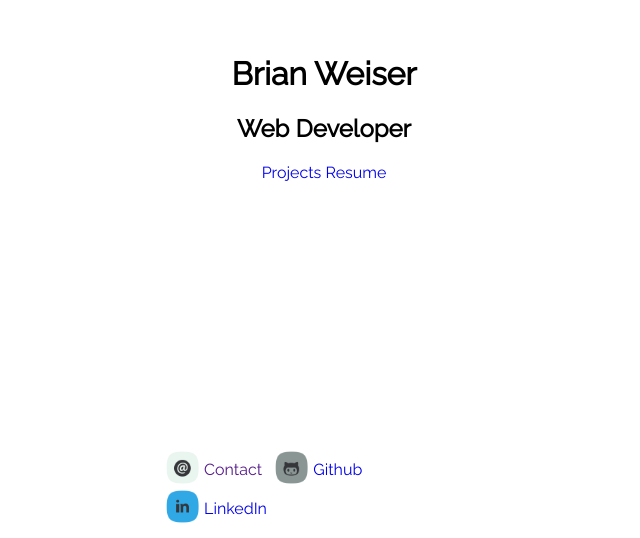
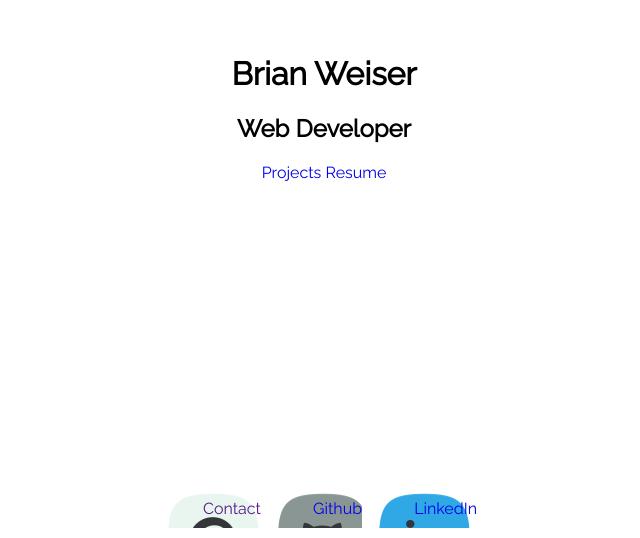
Before and after one commit to baw/imamathwiz.github.io, a plain HTML site: page index.html in a window 1280 px wide. Shown: the part 262-800 px from the top of the page, without its empty margins (316-956 px from the left). Drawn offline with nearby package versions, Linux system fonts and the light colour scheme.

Commit message:
move images to css background images

```diff
--- a/css/styles.css
+++ b/css/styles.css
@@ -16,7 +16,7 @@ footer, .main {
 }
 
 footer {
-  bottom:10px;
+  bottom:20px;
 }
 
 .mainLinks {
@@ -46,7 +46,7 @@ a:hover {
 
 .socialLinks {
   list-style:none;
-  width:318px;
+  width:322px;
   padding-left:0;
   margin:auto;
 }
@@ -62,8 +62,6 @@ a:hover {
 
 .socialLinks .text {
   display:inline-block;
-  position: relative;
-  top:-10px;
 }
 
 .socialLinks a:hover .text {
@@ -72,8 +70,24 @@ a:hover {
 }
 
 .footerLinkImg {
-  width:35px;
+  background-repeat: no-repeat;
+  padding-left: 40px;
+  padding-top: 10px;
+  padding-bottom: 10px;
 }
+
+.contact {
+  background-image:url(../img/contact_icon.png);
+}
+
+.github {
+  background-image:url(../img/github_icon.png);
+}
+
+.linkedin {
+  background-image:url(../img/linkedin_icon.png);
+}
+
 
 @media all and (min-height:400px) {
   .main {
--- a/index.html
+++ b/index.html
@@ -56,20 +56,17 @@
         <footer>
           <ul class="socialLinks">
             <li>
-              <a id="contact" href="">
-                <img class="footerLinkImg contact" src="img/contact_icon.png">
+              <a class="footerLinkImg contact" id="contact" href="">
                 <div class="text">Contact</div>
               </a>
             </li>
             <li>
-              <a href="https://github.com/imamathwiz">
-                <img class="footerLinkImg github" src="img/github_icon.png">
+              <a class="footerLinkImg github" href="https://github.com/imamathwiz">
                 <div class="text">Github</div>
               </a>
             </li>
             <li>
-              <a href="https://www.linkedin.com/in/brianandrewweiser">
-                <img class="footerLinkImg linkedin" src="img/linkedin_icon.png">
+              <a class="footerLinkImg linkedin" href="https://www.linkedin.com/in/brianandrewweiser">
                 <div class="text">LinkedIn</div>
               </a>
             </li>
```
